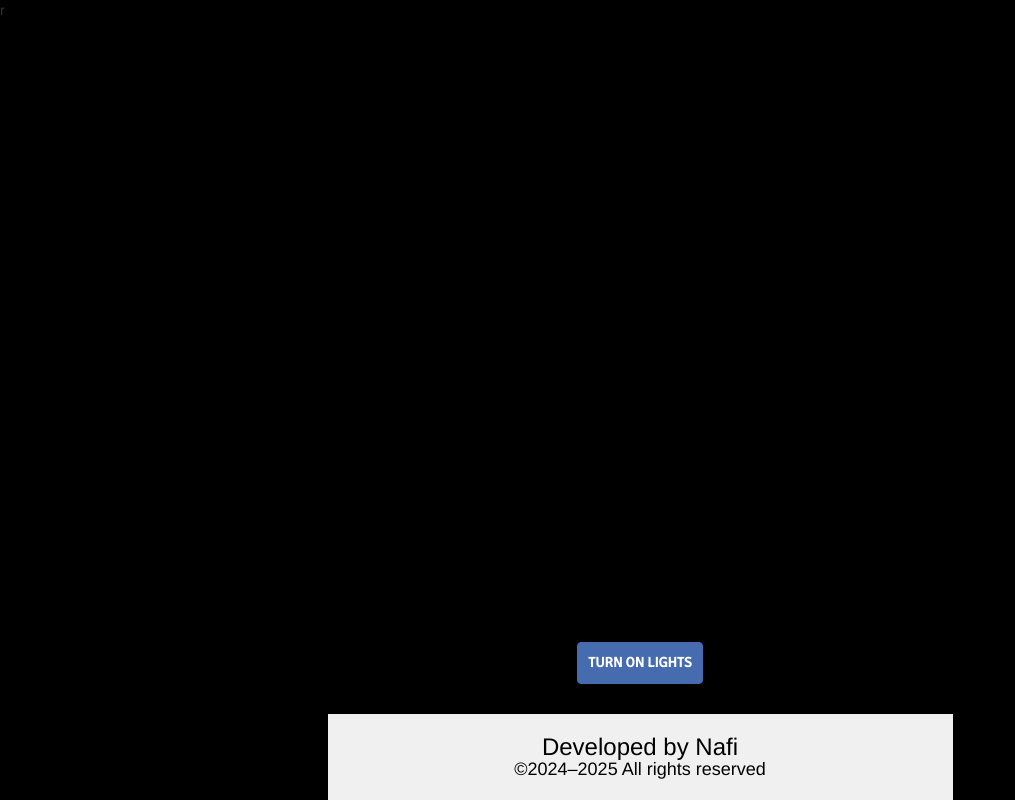
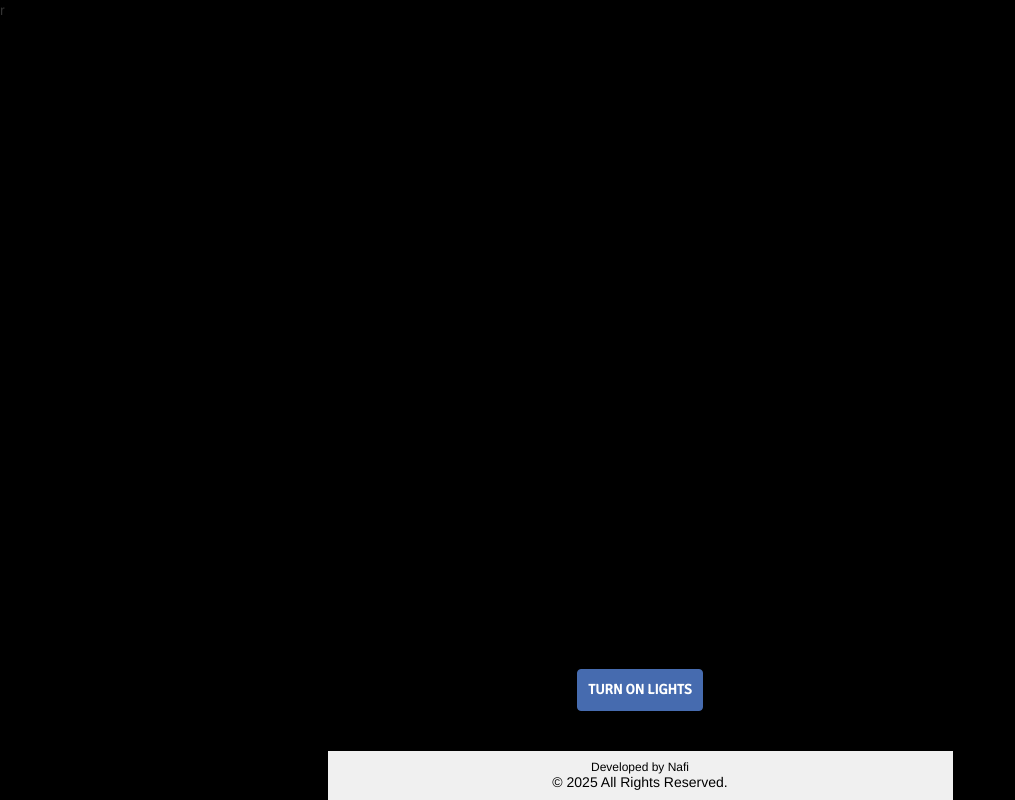
Before and after one commit to naimul86/SR.HBD22APRiL, a website: page index.html in a window 1280 px wide. Shown: the whole page, without its empty margins (0-1015 px from the left). Drawn offline with nearby package versions, Linux system fonts and the light colour scheme.

Commit message:
index.html

```diff
--- a/index.html
+++ b/index.html
@@ -144,9 +144,9 @@ r<!DOCTYPE html>
 					<!-- <button class="btn btn-primary" id="cake_cut">Lrt's Cut the Cake</button> -->
 
 <!-- Footer Section -->
-<div class="text-center" style="margin-top: 30px; padding: 20px 0; background-color: #f0f0f0;">
-    <h3 style="margin: 0; color: #000000;">Developed by Nafi</h3>
-    <h4 style="margin: 0; color: #000000;">©2024–2025 All rights reserved</h4>
+<div class="text-center" style="margin-top: 40px; padding: 10px 0; background-color: #f0f0f0;">
+    <h6 style="margin: 0; color: #000000;">Developed by Nafi</h7>
+    <h5 style="margin: 0; color: #000000;">© 2025 All Rights Reserved.</h5>
 
 
 </div>
```
